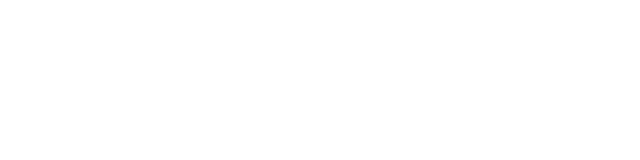
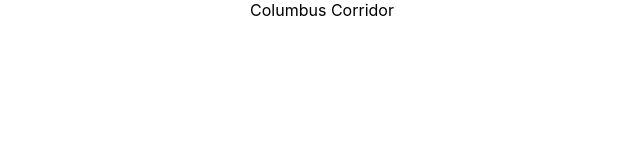
Before and after one commit to Mehul-Gandhi/metroadventures, a React (Create React App) app: page /tour/1 in a window 1280 px wide. Before the commit this address had no page. Shown: the top 160 px of the page, without its empty margins (318-958 px from the left). Built offline with nearby package versions, Linux system fonts and the light colour scheme.

Commit message:
Tour.js start

```diff
--- a/src/App.js
+++ b/src/App.js
@@ -6,6 +6,7 @@
 import { AppProvider } from './AppContext';
 import './App.css';
 import Trip from './components/Trip';
+import Tour from './components/Tour';
 
 export default function App() {
   return (
@@ -18,6 +19,8 @@
           <Route path="/coupons" element={<Coupons />} />
           <Route path="/past" element={<PreviousTrips />} />
           <Route path="/trip/:tripId" element={<Trip />} />
+          <Route path="/tour/:tripId" element={<Tour />} />
+
         </Routes>
       </div>
     </BrowserRouter>
--- /dev/null
+++ b/src/components/Tour.js
@@ -0,0 +1,13 @@
+import { useParams } from 'react-router-dom';
+import React, { useContext } from 'react';
+import { useNavigate } from 'react-router-dom';
+import AppContext from '../AppContext'; // Adjust the path as needed
+
+export default function Tour () {
+    let { tripId } = useParams();
+    const navigate = useNavigate();
+    const { routesData } = useContext(AppContext);
+    const trip = routesData[parseInt(tripId) - 1];
+    console.log(trip);
+    return (<div>{trip.name}</div>);
+}
--- a/src/components/Trip.js
+++ b/src/components/Trip.js
@@ -38,7 +38,7 @@
     };
 
     const handleStartTour = () => {
-        navigate(`/Tour/${trip.id}`); // Assuming `trip.id` is the correct identifier
+        navigate(`/tour/${trip.id}`); // Assuming `trip.id` is the correct identifier
     };
 
     const renderIcon = (iconName) => {
```
